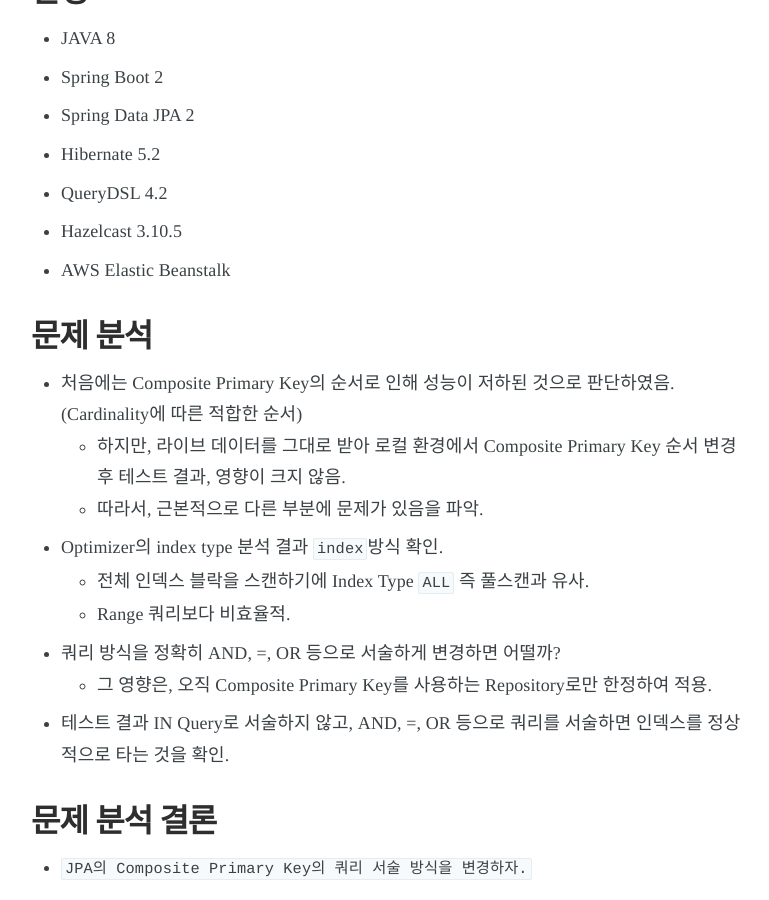
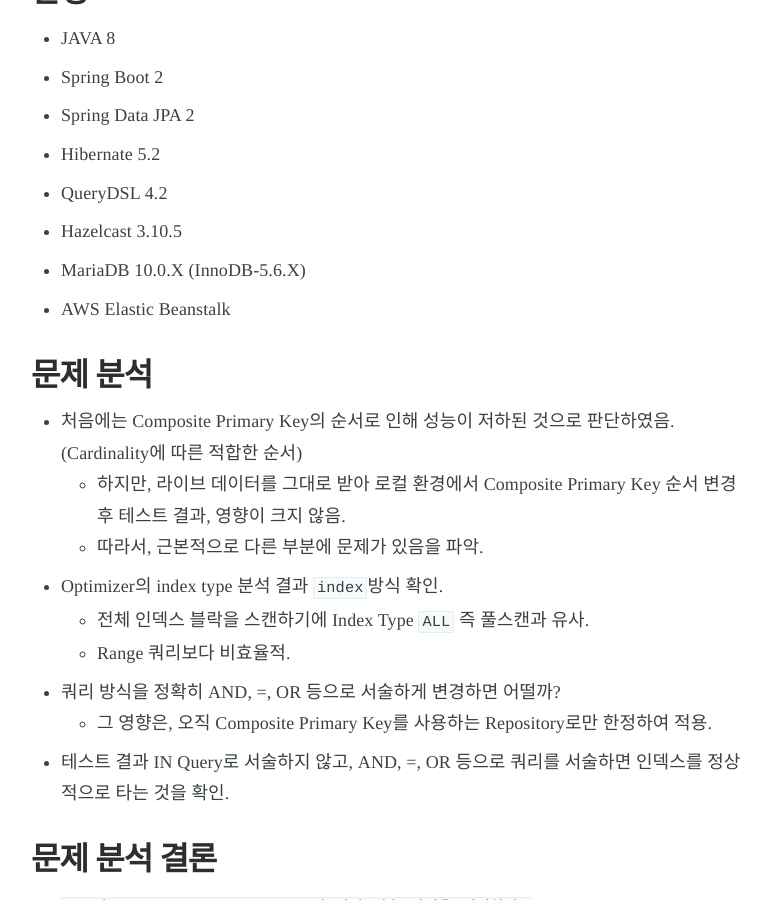
Before and after one commit to pkgonan/pkgonan.github.io, a Jekyll site: the page built from _posts/2018-11-03-jpa-composite-key-in-query-tuning.md, in a window 1280 px wide and 900 px high, scrolled down 2144 px. Shown: the whole window, without its empty margins (254-1023 px from the left). Built offline with Jekyll 4.4.1, drawn with Linux system fonts in a browser that asks for light colours; nearby versions of some CDN libraries; some web fonts are replaced.

```diff
--- a/_posts/2018-11-03-jpa-composite-key-in-query-tuning.md
+++ b/_posts/2018-11-03-jpa-composite-key-in-query-tuning.md
@@ -52,6 +52,7 @@
 * Hibernate 5.2
 * QueryDSL 4.2
 * Hazelcast 3.10.5
+* MariaDB 10.0.X (InnoDB-5.6.X)
 * AWS Elastic Beanstalk
 
 
```
